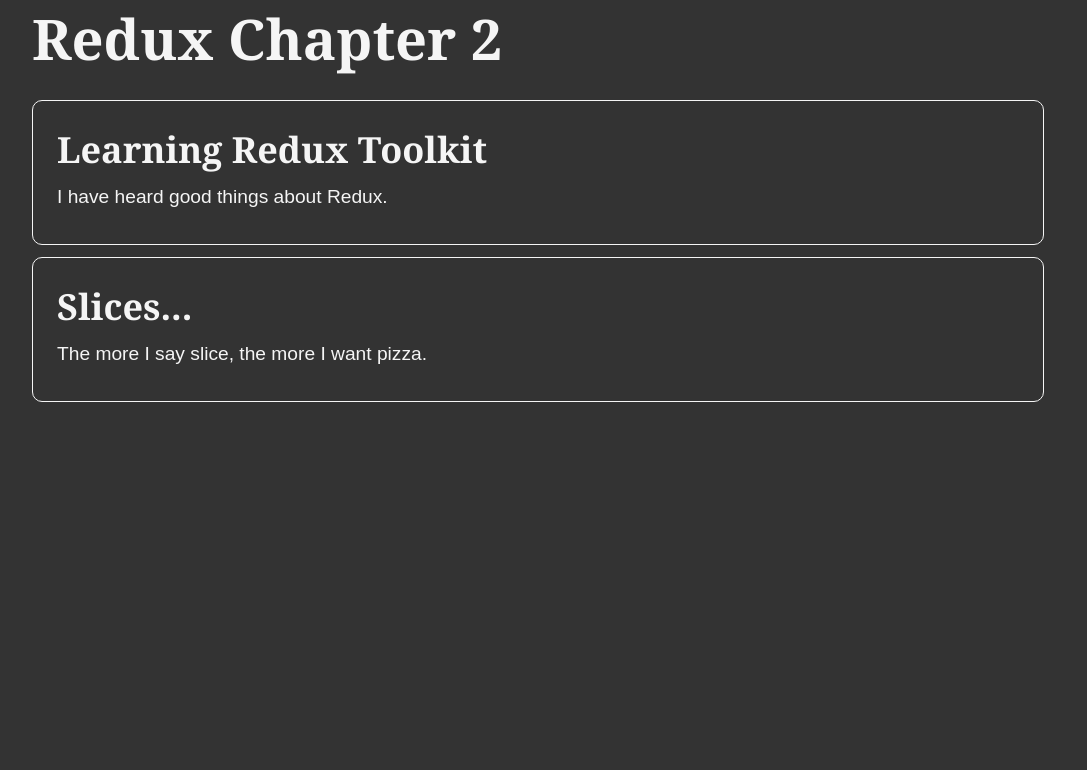
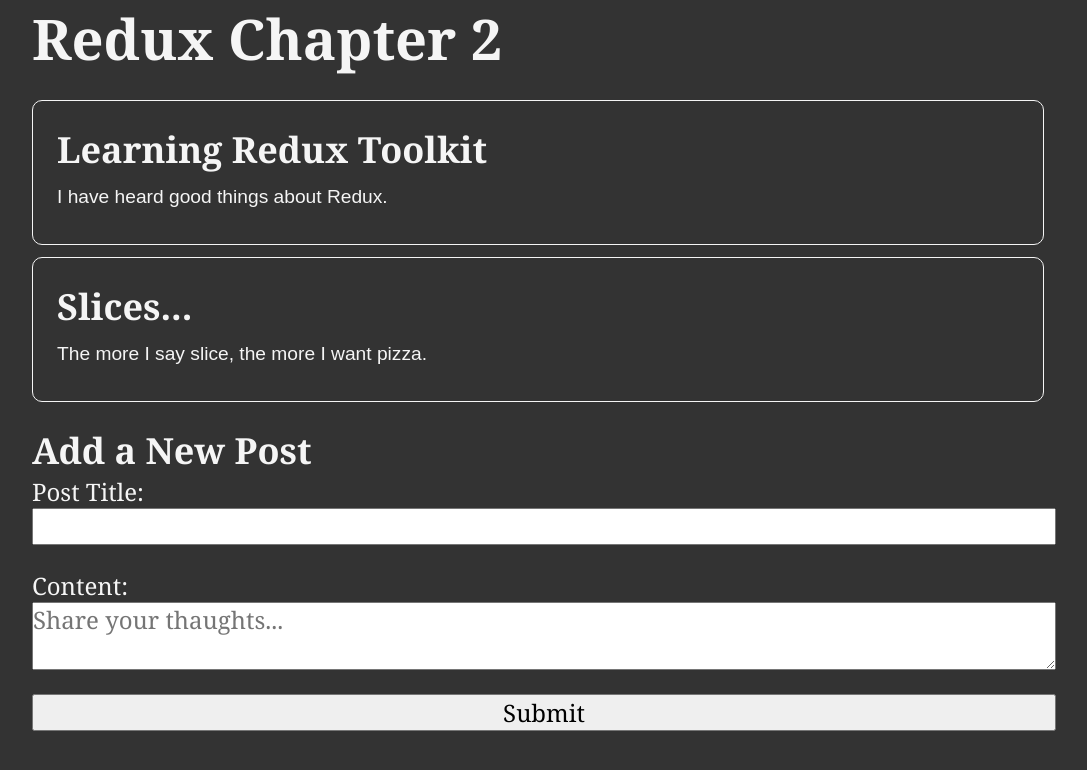
Before and after one commit to Radexman/redux-tutorial-02, a React (Vite) app: page / in a window 1280 px wide. Shown: the top 770 px of the page, without its empty margins (96-1183 px from the left). Built offline with nearby package versions, Linux system fonts and the light colour scheme.

Commit message:
Form Post

```diff
--- a/index.html
+++ b/index.html
@@ -4,7 +4,7 @@
     <meta charset="UTF-8" />
     <link rel="icon" type="image/svg+xml" href="/vite.svg" />
     <meta name="viewport" content="width=device-width, initial-scale=1.0" />
-    <title>React Redux App</title>
+    <title>Redux Chapter 2</title>
   </head>
   <body>
     <noscript>You need to enable JavaScript to run this app.</noscript>
--- a/package.json
+++ b/package.json
@@ -19,7 +19,8 @@
     "@types/react-redux": "^7.1.33",
     "react": "^18.2.0",
     "react-dom": "^18.2.0",
-    "react-redux": "^9.1.0"
+    "react-redux": "^9.1.0",
+    "react-toastify": "^10.0.5"
   },
   "devDependencies": {
     "@testing-library/dom": "^9.3.4",
--- a/src/App.tsx
+++ b/src/App.tsx
@@ -1,10 +1,15 @@
+import { ToastContainer } from "react-toastify";
 import PostList from "./features/posts/PostList";
+import AddPostForm from "./features/posts/AddPostForm";
+import "react-toastify/dist/ReactToastify.css";
 
 const App = () => {
   return (
     <div className="App">
       <h1>Redux Chapter 2</h1>
       <PostList />
+      <ToastContainer />
+      <AddPostForm />
     </div>
   );
 };
--- /dev/null
+++ b/src/features/posts/AddPostForm.tsx
@@ -0,0 +1,63 @@
+import type { ChangeEvent, FormEvent } from "react";
+import { useState } from "react";
+import { toast } from "react-toastify";
+
+const AddPostForm = () => {
+  const [title, setTitle] = useState("");
+  const [content, setContent] = useState("");
+
+  const handleTitleChange = (e: ChangeEvent<HTMLInputElement>) =>
+    setTitle(e.target.value);
+
+  const handleContentChange = (e: ChangeEvent<HTMLTextAreaElement>) =>
+    setContent(e.target.value);
+
+  const resetForm = () => {
+    setTitle("");
+    setContent("");
+  };
+
+  const handleFormSubmit = (e: FormEvent<HTMLFormElement>) => {
+    e.preventDefault();
+
+    if (!title) {
+      toast.error("Please add post title");
+      return;
+    }
+
+    if (!content) {
+      toast.error("Please add post content");
+      return;
+    }
+
+    toast.success("Post created");
+    resetForm();
+  };
+
+  return (
+    <section>
+      <h2>Add a New Post</h2>
+      <form onSubmit={handleFormSubmit}>
+        <label htmlFor="postTitle">Post Title:</label>
+        <input
+          type="text"
+          id="postTitle"
+          name="postTitle"
+          value={title}
+          onChange={handleTitleChange}
+        />
+        <label htmlFor="postContent">Content:</label>
+        <textarea
+          name="postContent"
+          id="postContent"
+          value={content}
+          onChange={handleContentChange}
+          placeholder="Share your thaughts..."
+        ></textarea>
+        <button type="submit">Submit</button>
+      </form>
+    </section>
+  );
+};
+
+export default AddPostForm;
--- a/src/features/posts/PostList.tsx
+++ b/src/features/posts/PostList.tsx
@@ -1,12 +1,7 @@
-import { useEffect } from "react";
 import { useAppSelector } from "../../app/hooks";
 
 const PostList = () => {
   const posts = useAppSelector(state => state.posts);
-
-  useEffect(() => {
-    console.log(posts);
-  }, [posts]);
 
   return (
     <section>
--- a/src/features/posts/postSlice.ts
+++ b/src/features/posts/postSlice.ts
@@ -1,3 +1,4 @@
+import type { PayloadAction } from "@reduxjs/toolkit";
 import { createSlice } from "@reduxjs/toolkit";
 
 type Post = {
@@ -24,7 +25,16 @@ const initialState: PostsState = [
 const postsSlice = createSlice({
   name: "posts",
   initialState,
-  reducers: {},
+  reducers: {
+    postAdded(state, action: PayloadAction<Post>) {
+      return {
+        ...state,
+        posts: [...state, action.payload],
+      };
+    },
+  },
 });
 
+export const { postAdded } = postsSlice.actions;
+
 export default postsSlice.reducer;
```
Also changed, not shown: 1 other file (tests, documents, lock files or other folders).
